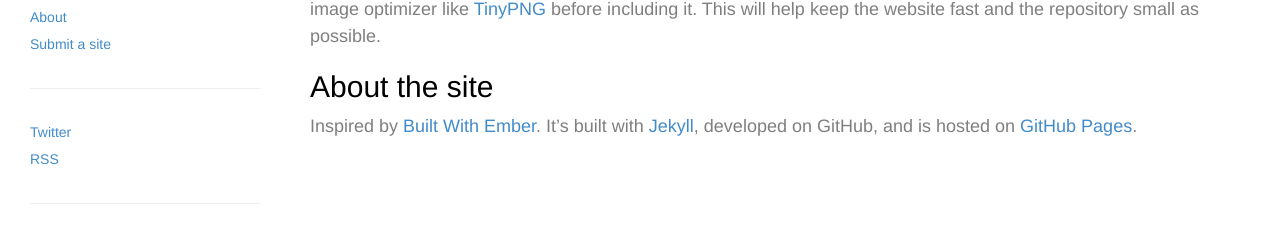
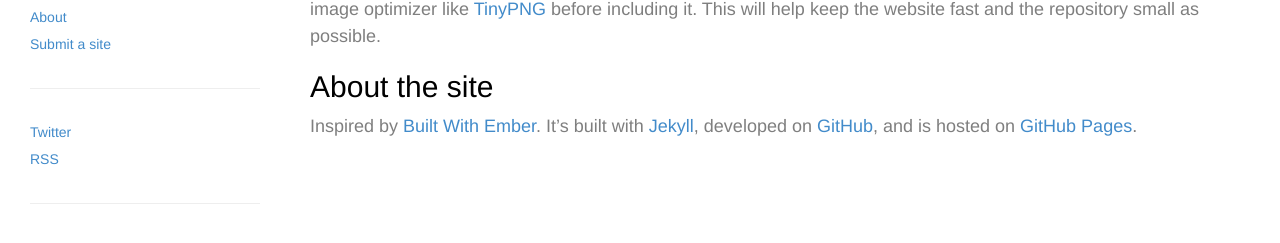
Before and after one commit to moughamir/built-by-moroccan-devs, a Jekyll site: the page built from about.md, in a window 1280 px wide. Shown: the part 402-645 px from the top of the page. Built offline with Jekyll 4.4.1, drawn with Linux system fonts in a browser that asks for light colours; part of the change alters nothing that is shown.

```diff
--- a/about.md
+++ b/about.md
@@ -14,4 +14,4 @@ We only accept submissions from Moroccans, people who's primary hot beverage is
 To submit a site suggestion, [open an issue](https://github.com/arkhamdev/built-by-moroccan-devs/issues/new) or create a pull request. Make sure the screenshot is 1000x800 and please double check that everything looks good before submitting. It's also a good idea to run the screenshot through an image optimizer like [TinyPNG](https://tinypng.com/) before including it. This will help keep the website fast and the repository small as possible.
 
 ## About the site
-Inspired by [Built With Ember](http://builtwithember.io/). It's built with [Jekyll](http://jekyllrb.com), developed on GitHub, and is hosted on [GitHub Pages](https://pages.github.com).
+Inspired by [Built With Ember](http://builtwithember.io/). It's built with [Jekyll](http://jekyllrb.com), developed on [GitHub](https://github.com/arkhamdev/built-by-moroccan-devs), and is hosted on [GitHub Pages](https://pages.github.com).
```
